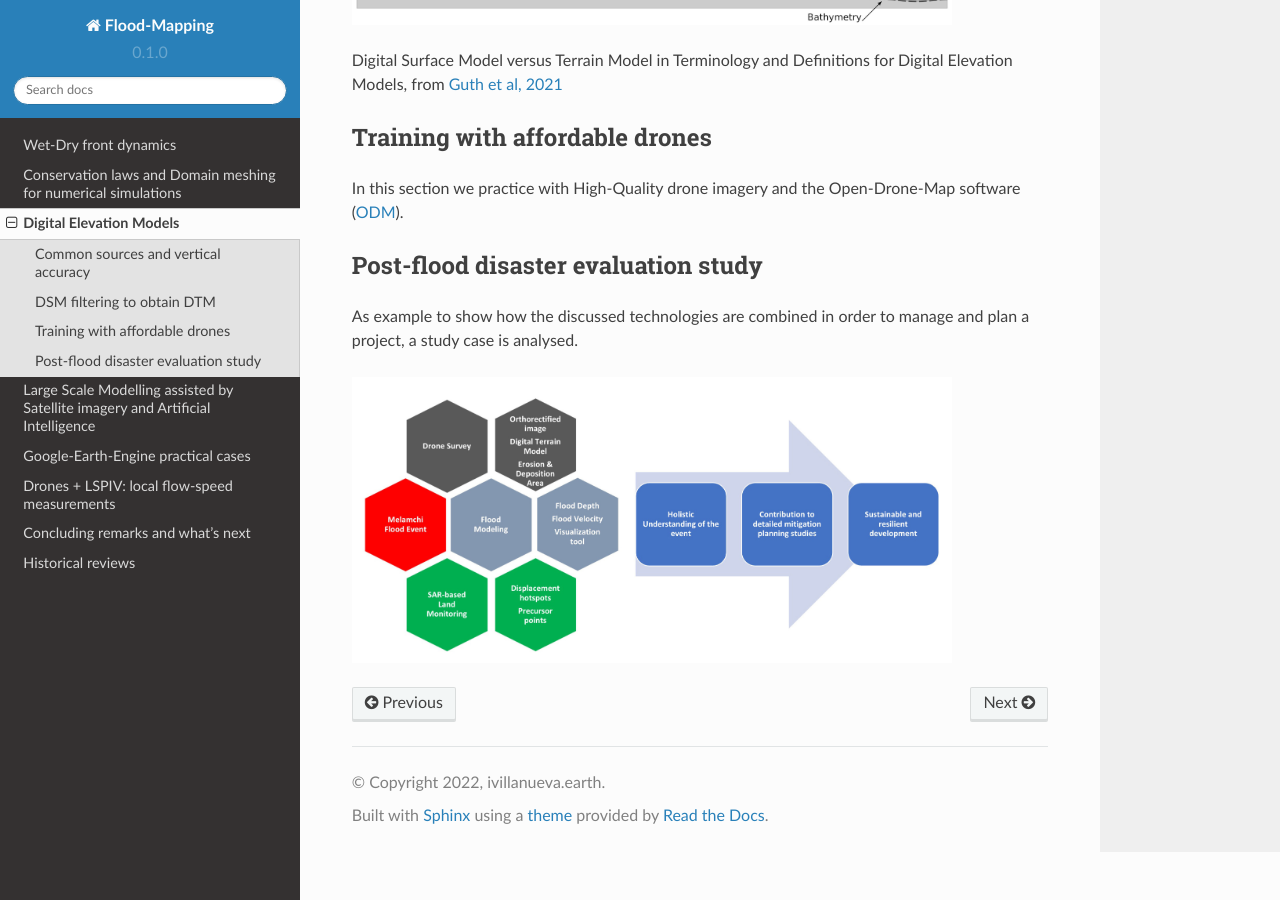
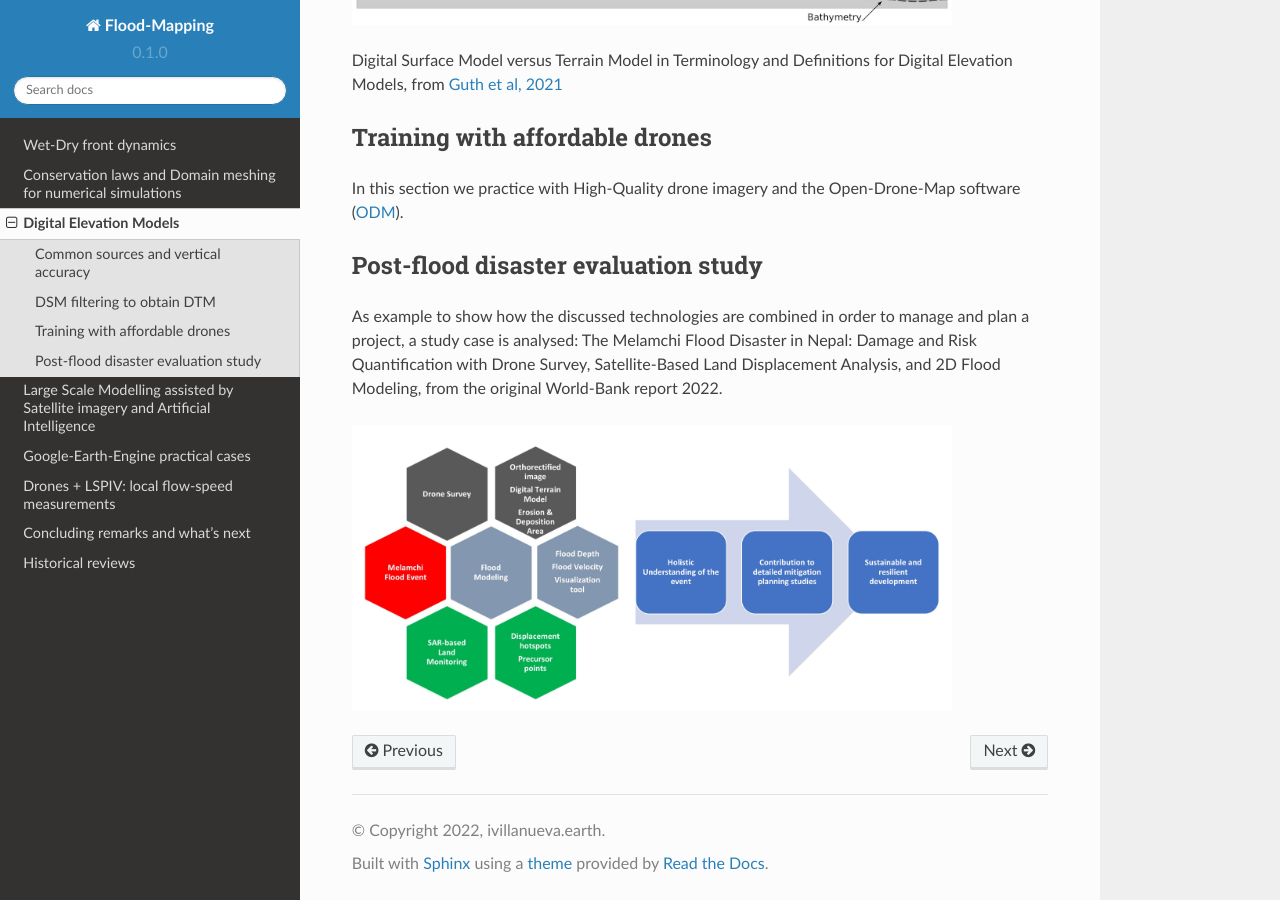
Before and after one commit to ivillamadrid/FloodMapping, a Sphinx documentation site: the page built from docs/source/dem.rst, in a window 1280 px wide and 900 px high, scrolled down 904 px. Built offline with Sphinx 7.4.7 and the Read the Docs theme 2.0.0, drawn with Linux system fonts in a browser that asks for light colours.

Commit message:
Update dem.rst

```diff
--- a/docs/source/dem.rst
+++ b/docs/source/dem.rst
@@ -38,7 +38,9 @@
 
 Post-flood disaster evaluation study
 ------------------------------------
-As example to show how the discussed technologies are combined in order to manage and plan a project, a study case is analysed.
+As example to show how the discussed technologies are combined in order to manage and plan a project, a study case is analysed:
+The Melamchi Flood Disaster in Nepal: Damage and Risk Quantification with Drone Survey, Satellite-Based Land Displacement Analysis, and 2D Flood Modeling,
+from the original World-Bank report 2022.
 
 .. image:: Melamchi_Post-Flood.png
   :width: 600
```
